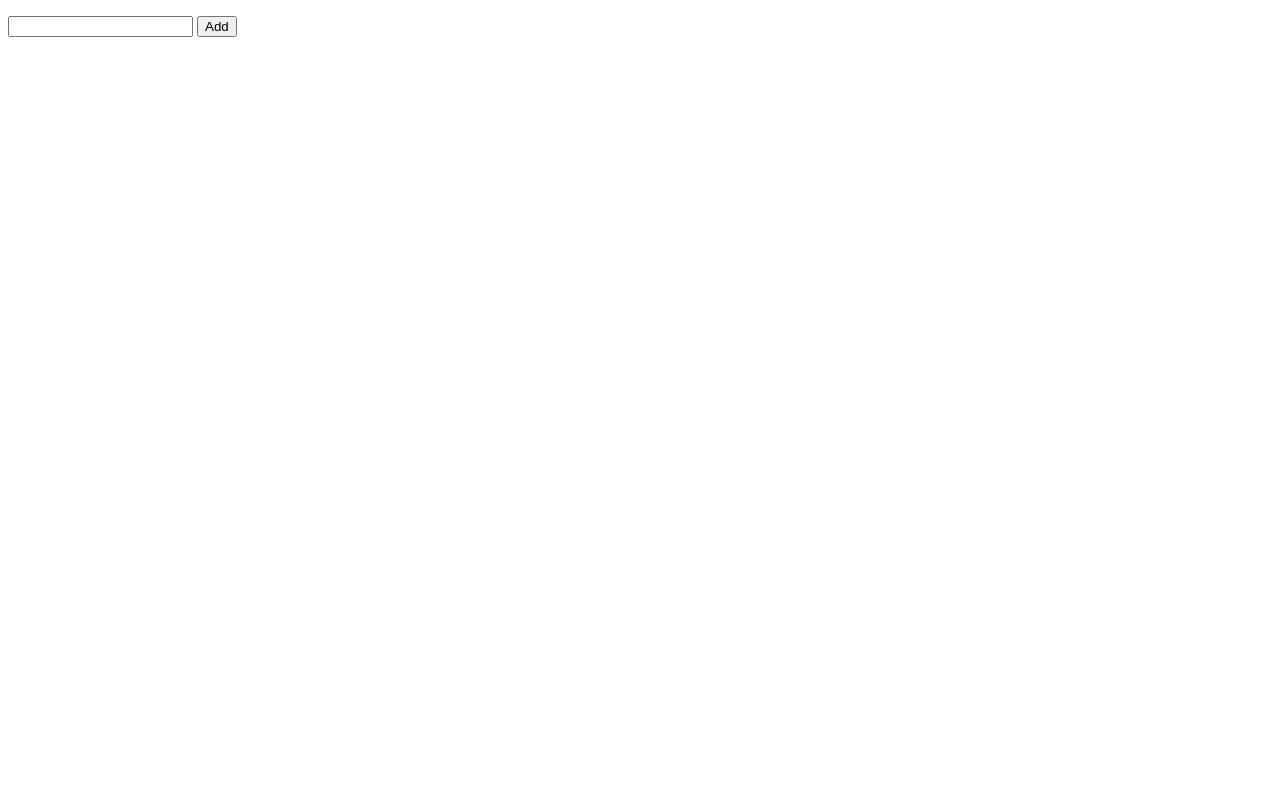
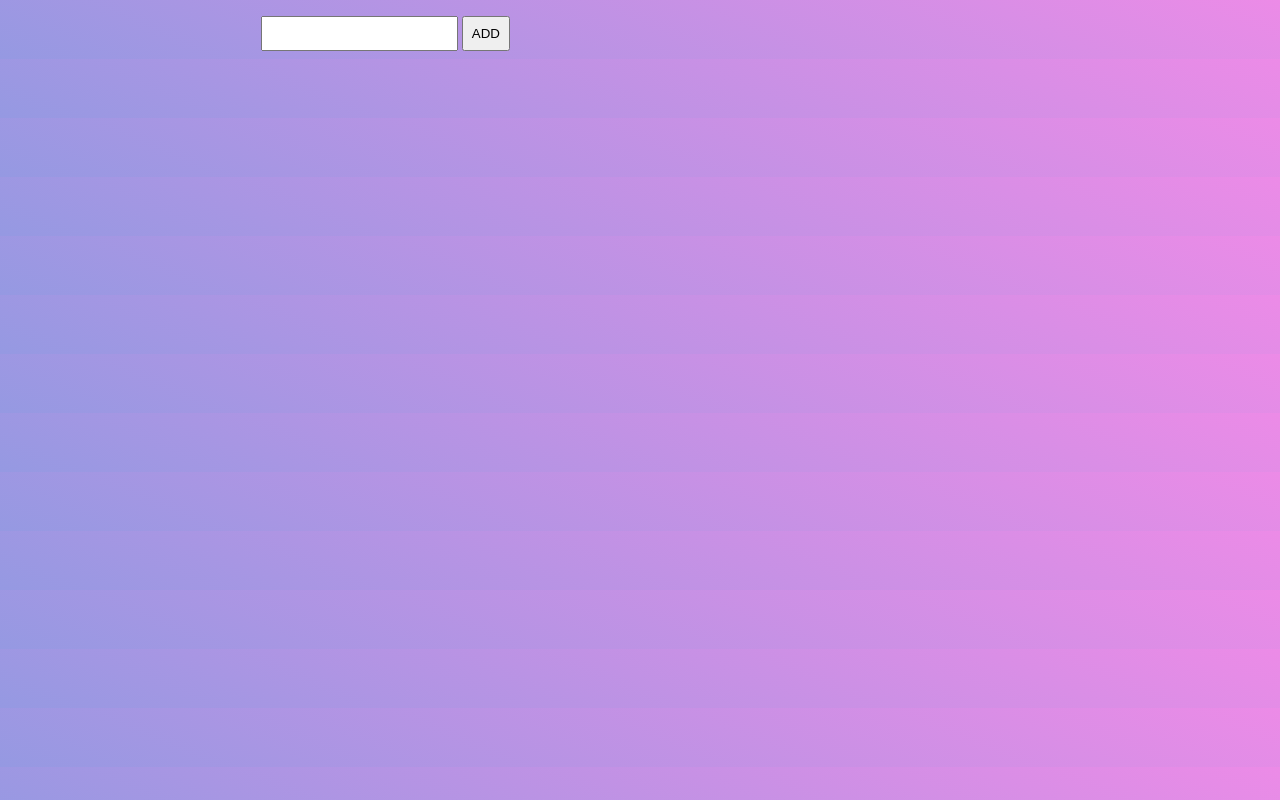
Before and after one commit to Abdulbosit-AiM/todo-list-ts, a website with bundled scripts: page public/index.html in a window 1280 px wide. Built offline with nearby package versions, Linux system fonts and the light colour scheme.

Commit message:
+ bg gradient

```diff
--- a/public/index.html
+++ b/public/index.html
@@ -7,10 +7,24 @@
   <script src="dist/index.js" type="module"></script>
   <title>To Do List</title>
   <style>
+    body {
+      background-color: #ec8be7;
+      background-image: linear-gradient(204deg, #ec8be7 0%, #9599E2 100%);
+    }
     #list {
       list-style: none;
       padding: 0;
     }
+    form {
+      width: 60%;
+      margin: 0 auto;
+    }
+    input, button {
+      padding: 0.5rem;
+      outline: none;
+      text-transform: uppercase;
+    }
+
   </style>
 </head>
 <body>
```
